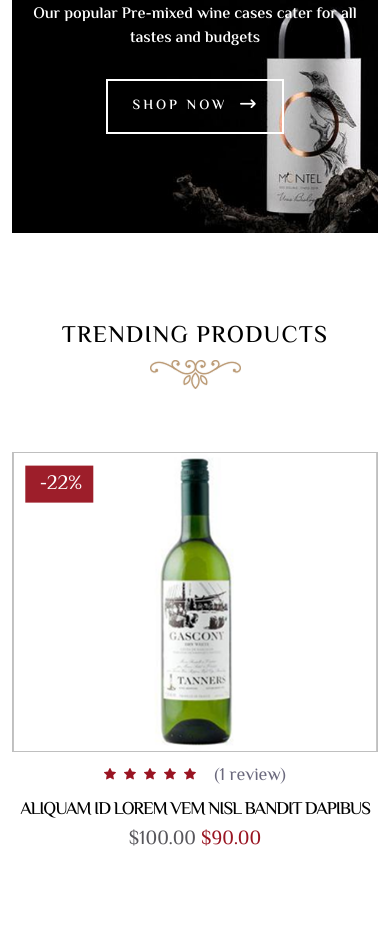
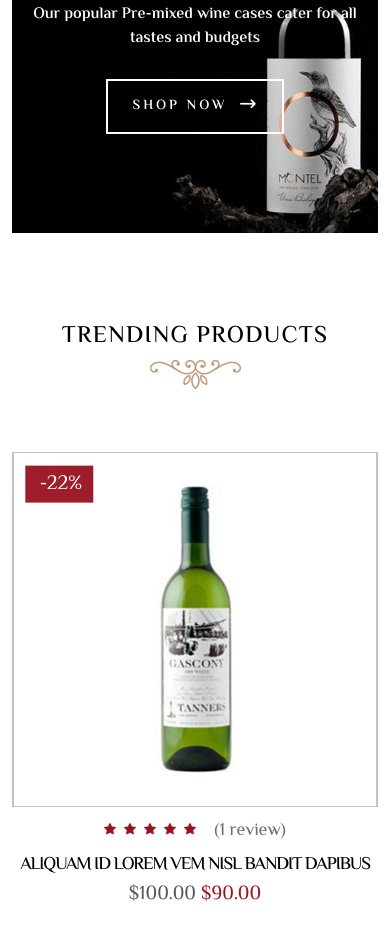
Before and after one commit to Raktim-b/Wineverse, a plain HTML site: page index.html in a window 390 px wide. Shown: the part 4092-5030 px from the top of the page. Drawn offline with nearby package versions, Linux system fonts and the light colour scheme; a web font is replaced by a local one.

Commit message:
trend sec improved

```diff
--- a/style/style.css
+++ b/style/style.css
@@ -1425,7 +1425,7 @@
     padding: 60px 0;
   }
   .trend-img {
-    height: 300px;
+    height: 355px;
   }
 }
 @media screen and (max-width: 420px) {
```
